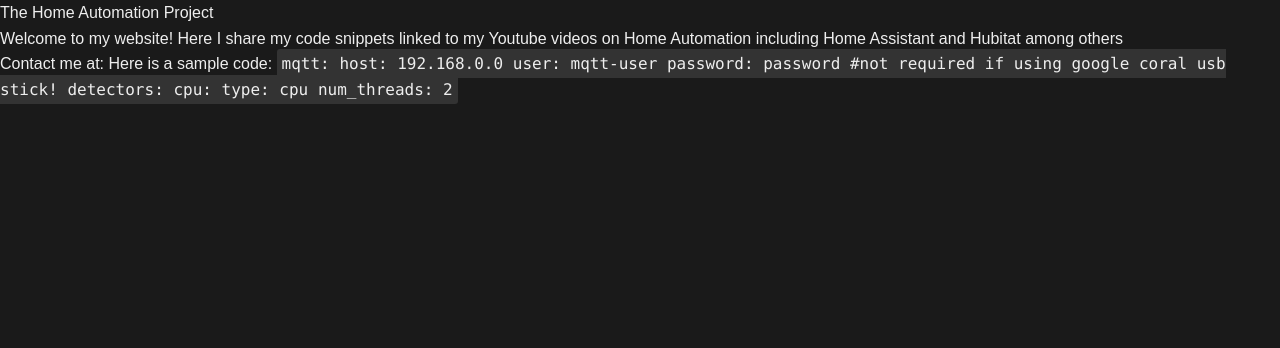
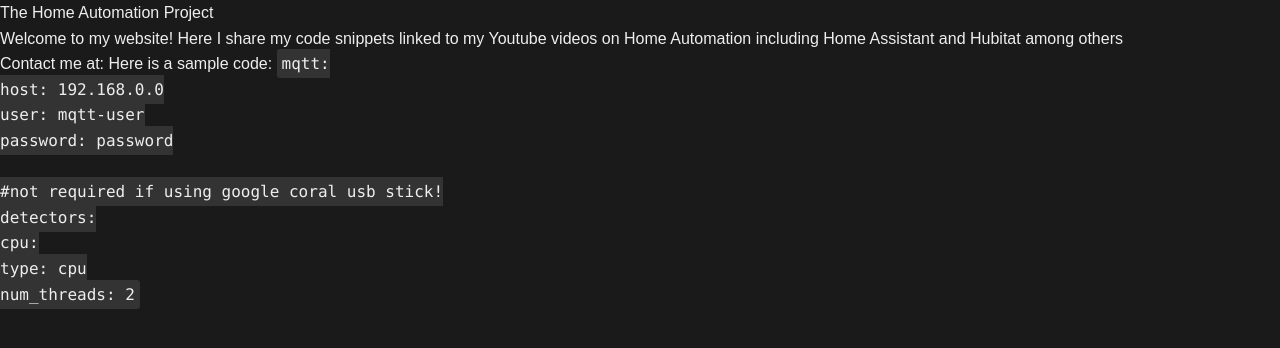
Before and after one commit to ozsmarthome/thehomeautomationproject, a plain HTML site: page index.html in a window 1280 px wide. Drawn offline with Linux system fonts and the light colour scheme.

Commit message:
updated code block

```diff
--- a/index.html
+++ b/index.html
@@ -12,16 +12,16 @@
 
         Here is a sample code:
         <code>
-            mqtt:
-            host: 192.168.0.0
-            user: mqtt-user
-            password: password
-
-            #not required if using google coral usb stick!
-            detectors:
-            cpu:
-                type: cpu
-                num_threads: 2
+            mqtt:<br>
+            host: 192.168.0.0<br>
+            user: mqtt-user<br>
+            password: password<br>
+            <br>
+            #not required if using google coral usb stick!<br>
+            detectors:<br>
+            cpu:<br>
+                type: cpu<br>
+                num_threads: 2<br>
         </code>
     </body>
 </html>
```
